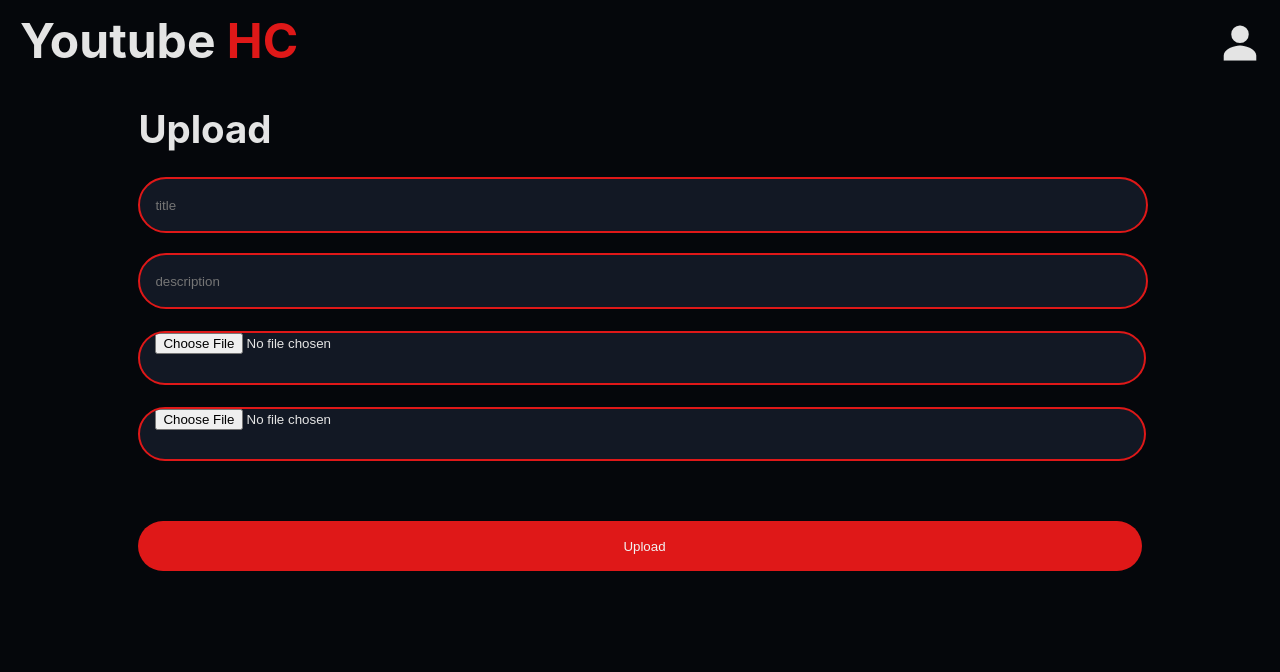
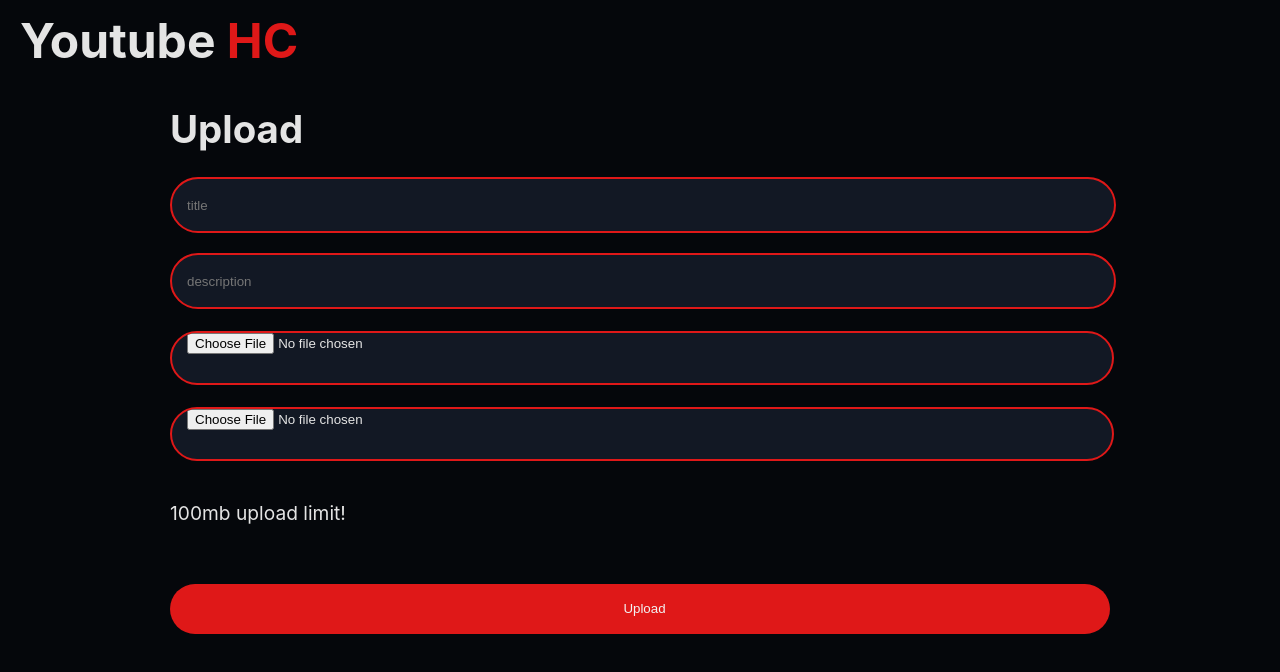
Before and after one commit to 2derp4you/youtube-clone, a React (Create React App) app in the folder frontend/: page /upload in a window 1280 px wide. Shown: the top 672 px of the page. Built offline with nearby package versions, Linux system fonts and the light colour scheme.

Commit message:
added info v0.1

```diff
--- a/frontend/src/pages/upload.js
+++ b/frontend/src/pages/upload.js
@@ -71,6 +71,7 @@
                         <input type="text" id="description" placeholder="description" />
                         <input type="file" id="image" onChange={handleImgFileChange} accept="image/png, image/jpg, image/jpeg" />
                         <input type="file" id="video" onChange={handleFileChange} accept="video/mp4" maxsize="800000000" />
+                        <p>100mb upload limit!</p>
                         <input type="submit" className="btn" value="Upload" />
                     </form>
                 </div>
```
